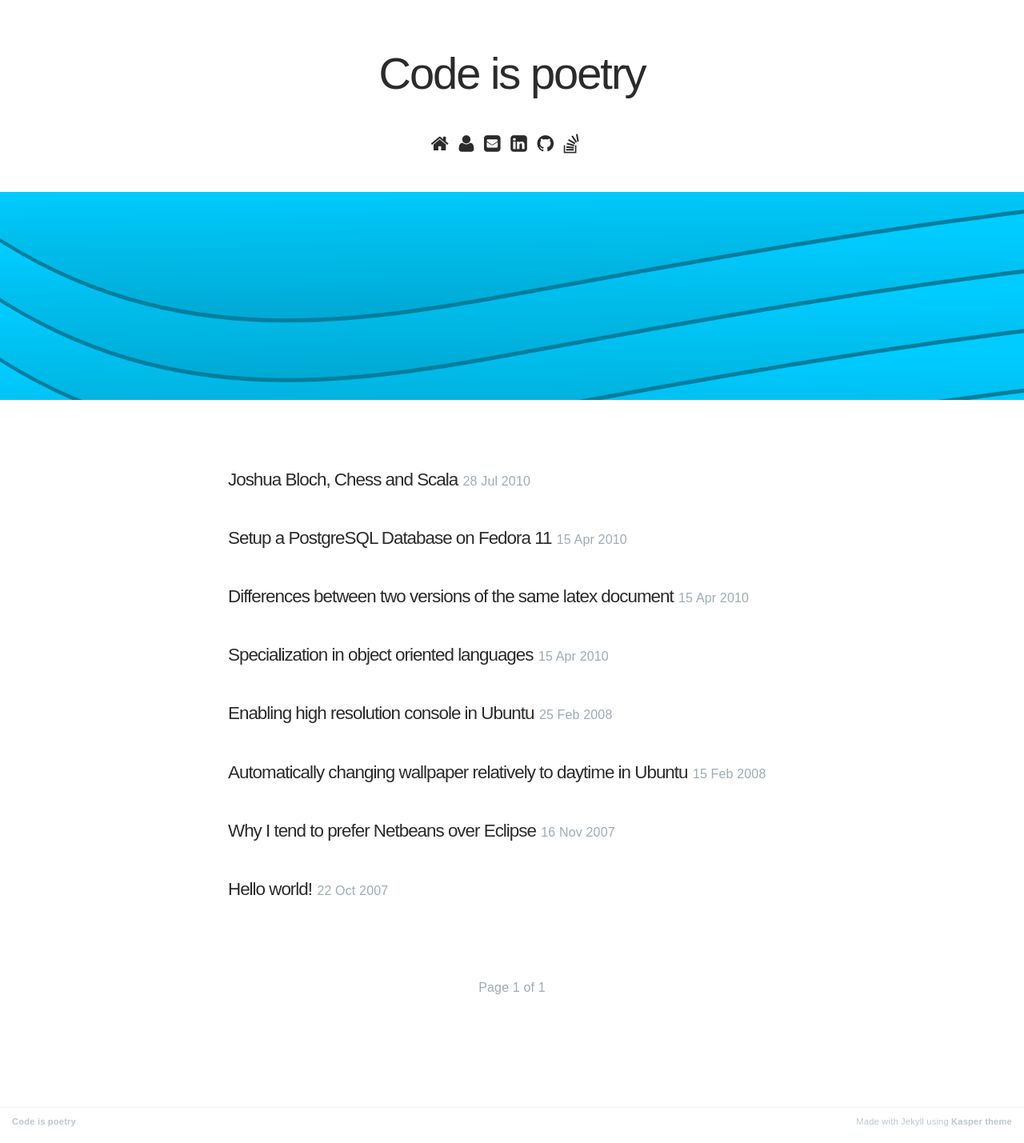
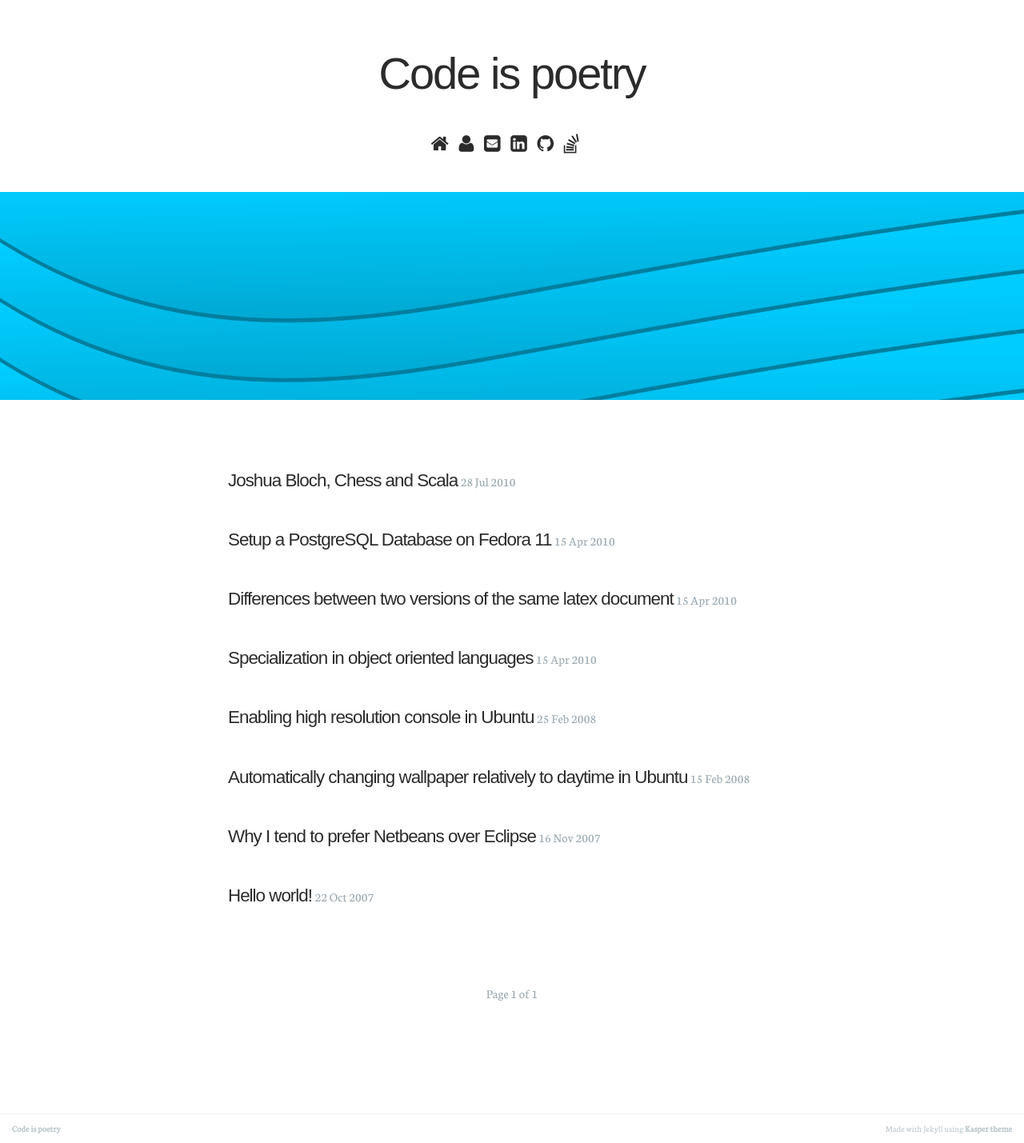
Before and after one commit to jihedamine/jihedamine.github.io, a Jekyll site: the page built from index.html, in a window 1280 px wide. Shown: the whole page at 80% size. Built offline with Jekyll 4.4.1, drawn with Linux system fonts in a browser that asks for light colours; some web fonts are replaced; Markdown is read by kramdown in place of the engine named in the settings; the list of posts is cut into pages by our own code.

Commit message:
Changed fonts

```diff
--- a/_layouts/default.html
+++ b/_layouts/default.html
@@ -1,7 +1,7 @@
 <!DOCTYPE html>
 <html>
 <head>
-    <link href='https://fonts.googleapis.com/css?family=Fira+Mono|Gentium+Book+Basic|Neuton|Crete+Round|Cousine|Tillana:400,500|Sirin+Stencil' rel='stylesheet' type='text/css'>
+    <link href='https://fonts.googleapis.com/css?family=Fira+Mono|Neuton|Crete+Round|Cousine|Tillana:400,500|Sirin+Stencil' rel='stylesheet' type='text/css'>
     <div>
         <div class="page-title">
             <a href="{{ site.baseurl }}" class="page-title">{{ site.name }}</a>
--- a/assets/css/screen.css
+++ b/assets/css/screen.css
@@ -41,7 +41,7 @@
 }
 
 html {
-    font-family: 'Gentium Book Basic', sans-serif;
+    font-family: 'Neuton', sans-serif;
     -ms-text-size-adjust: 100%;
     -webkit-text-size-adjust: 100%;
 }
@@ -214,7 +214,7 @@
 }
 
 body {
-    font-family: 'Gentium Book Basic', sans-serif;
+    font-family: 'Neuton', sans-serif;
     letter-spacing: 0.01rem;
     font-size: 1.4rem;
     line-height: 1.75em;
@@ -561,7 +561,7 @@
 .page-title {
     font-size: 3.5rem;
     letter-spacing: -2px;
-    font-family: 'Sirin Stencil', sans-serif;
+    font-family: 'Tillana', sans-serif;
     text-decoration: none;
     text-align: center;
     padding-top: 4.5rem;
@@ -578,7 +578,7 @@
 }
 
 .summary-post-title a, .post-title a, h1.post-title {
-    font-family: 'Sirin Stencil', sans-serif;
+    font-family: 'Tillana', sans-serif;
     letter-spacing: -1px;
     text-decoration: none;
     font-weight: normal;
```
